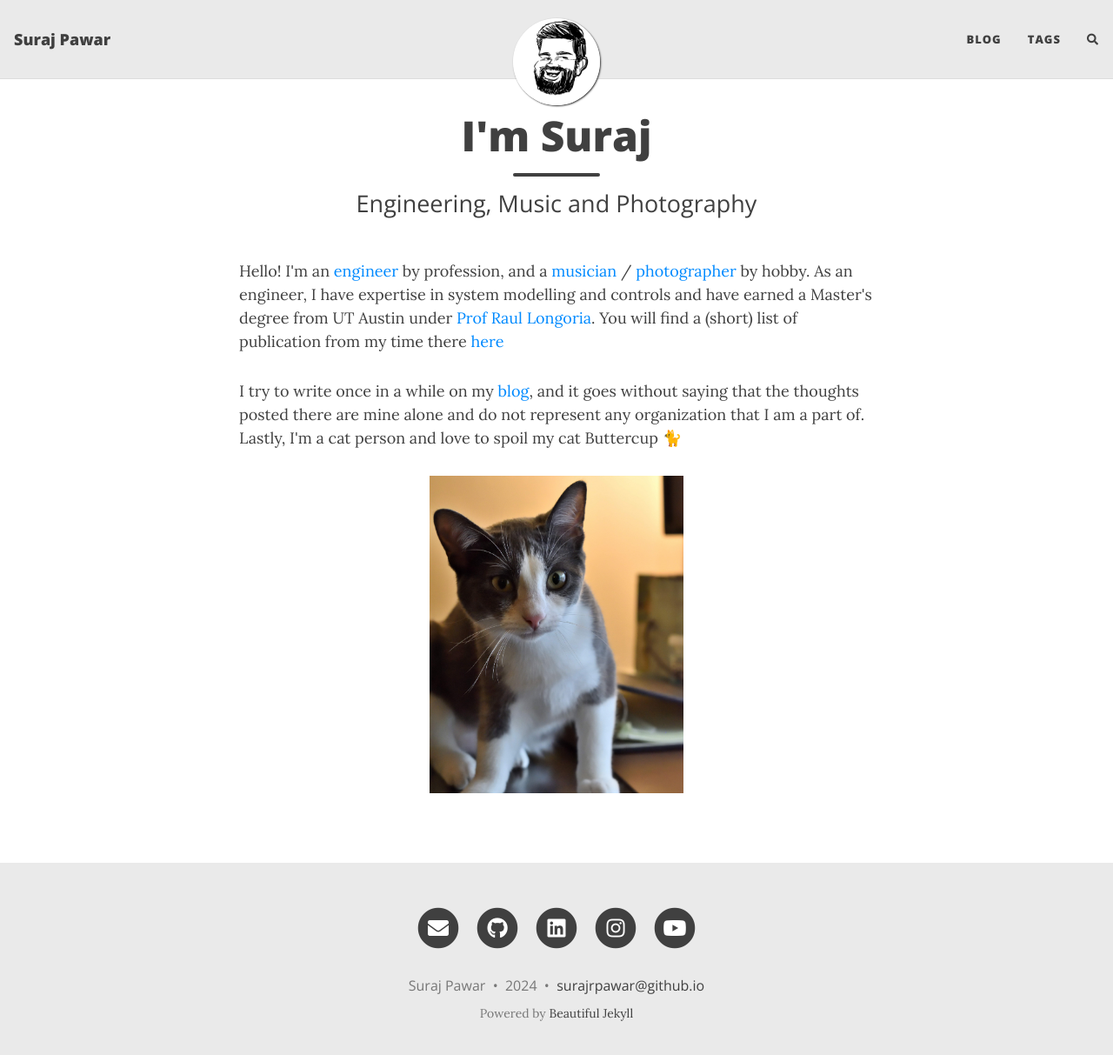
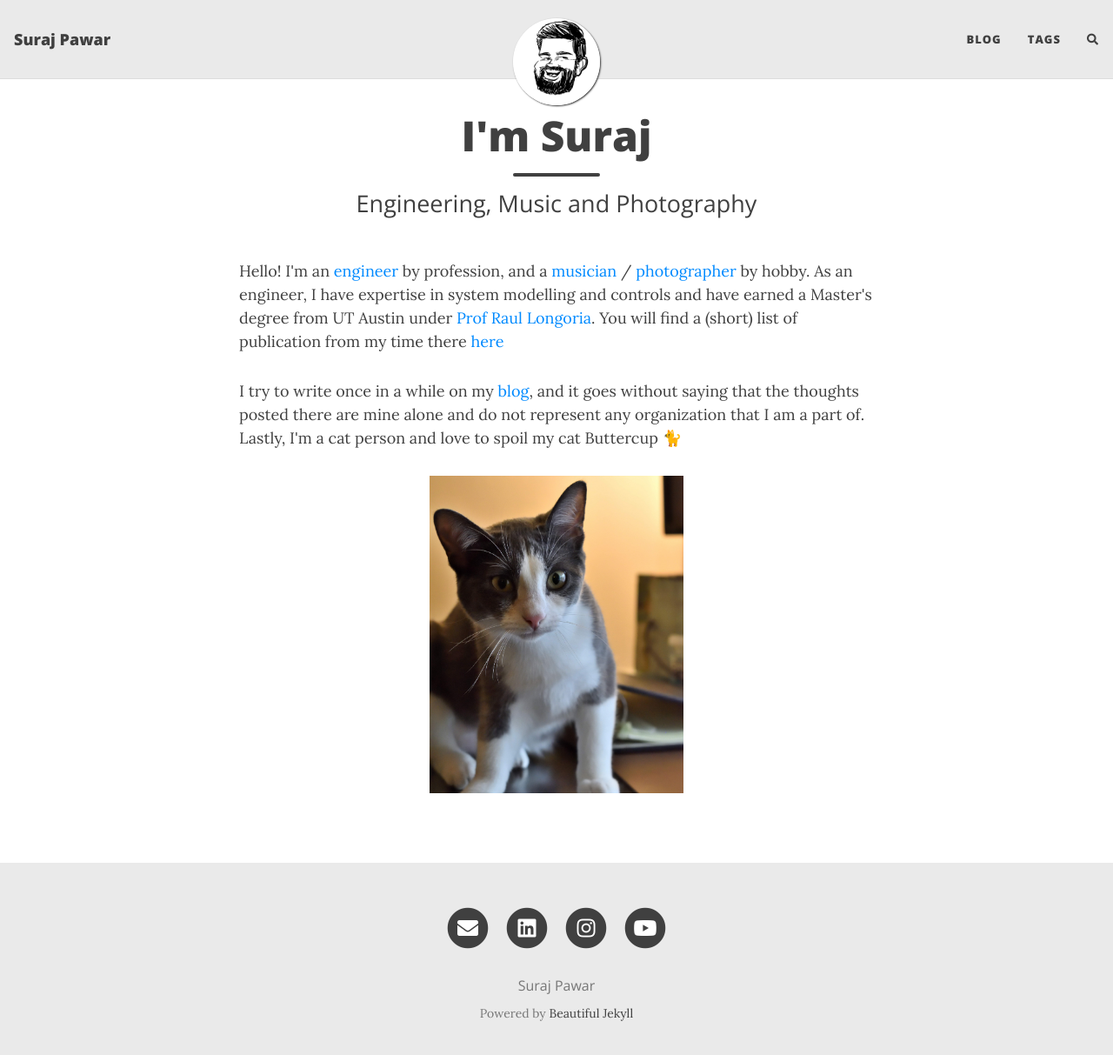
Before and after one commit to SurajRPawar/surajrpawar.github.io, a Jekyll site: the page built from index.html, in a window 1280 px wide and 1226 px high. Shown: the top 1213 px of the window at 87% size. Built offline with Jekyll 4.4.1, drawn with Linux system fonts in a browser that asks for light colours; nearby versions of some CDN libraries; the list of posts is cut into pages by our own code; comment, search, counter and statistics services are not loaded; some of the changed lines change nothing that is shown.

Commit message:
clean up footer

```diff
--- a/_config.yml
+++ b/_config.yml
@@ -45,7 +45,7 @@ social-network-links:
   email: "suraj.bpgc@gmail.com"
   # rss: true  # remove this line if you don't want to show an RSS link at the bottom
   # facebook: deanattali
-  github: SurajRPawar
+  # github: SurajRPawar
   # twitter: daattali
   # patreon: DeanAttali
   youtube: c/SurajPawar1
@@ -82,7 +82,7 @@ share-links-active:
 
 # How to display the link to your website in the footer
 # Remove this if you don't want a link in the footer
-url-pretty: "surajrpawar@github.io"
+# url-pretty: "surajrpawar@github.io"
 
 # Excerpt word length - Truncate the excerpt of each post on the feed page to the specified number of words
 excerpt_length: 50
@@ -214,7 +214,8 @@ date_format: "%B %-d, %Y"
 # --- You don't need to touch anything below here (but you can if you want) --- #
 
 # Output options (more information on Jekyll's site)
-timezone: "America/Toronto"
+# timezone: "America/Toronto"
+timezone: "Asia/Kolkata"
 markdown: kramdown
 highlighter: rouge
 permalink: /:year-:month-:day-:title/
--- a/_includes/footer.html
+++ b/_includes/footer.html
@@ -13,9 +13,9 @@
       <p class="copyright text-muted">
       {% if site.author %}
         {{ site.author }}
-        &nbsp;&bull;&nbsp;
+        <!-- &nbsp;&bull;&nbsp; -->
       {% endif %}
-      {{ site.time | date: '%Y' }}
+      <!-- {{ site.time | date: '%Y' }} -->
 
       {% if site.url-pretty %}
         &nbsp;&bull;&nbsp;
```
